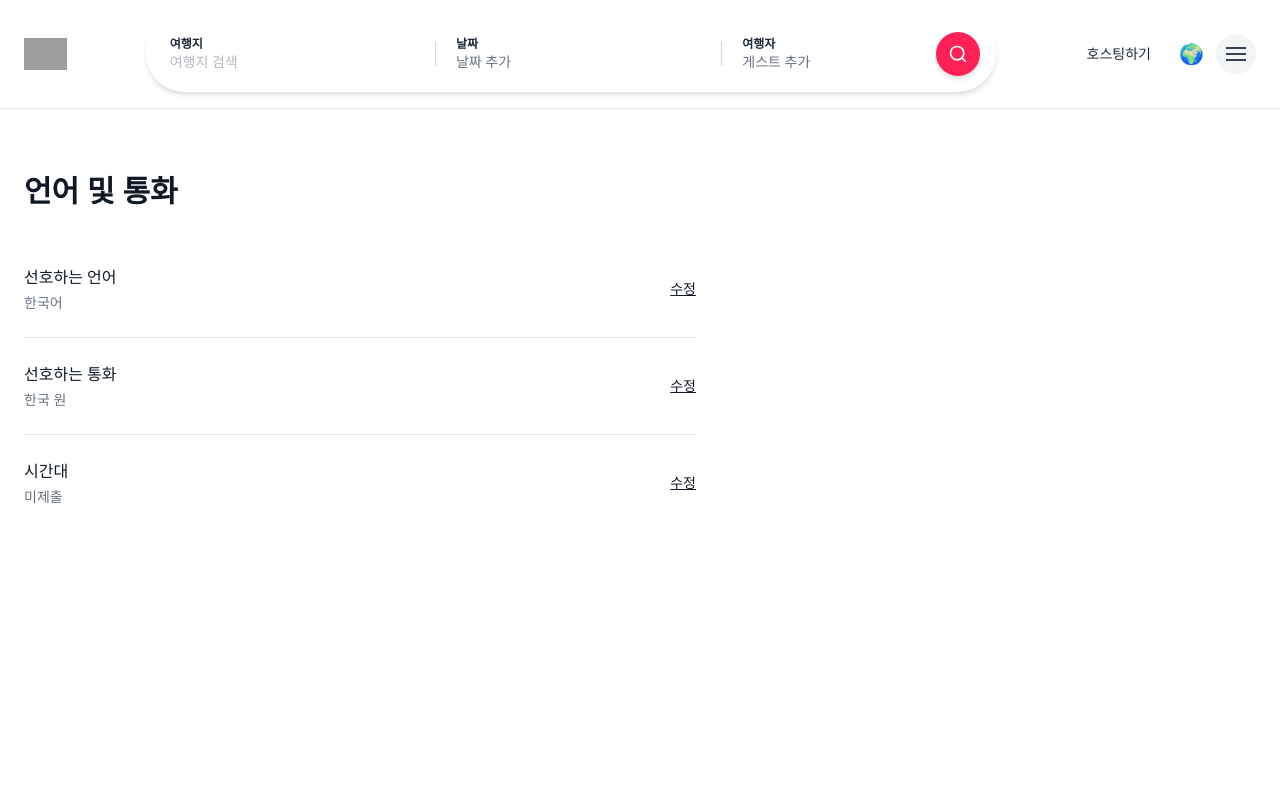
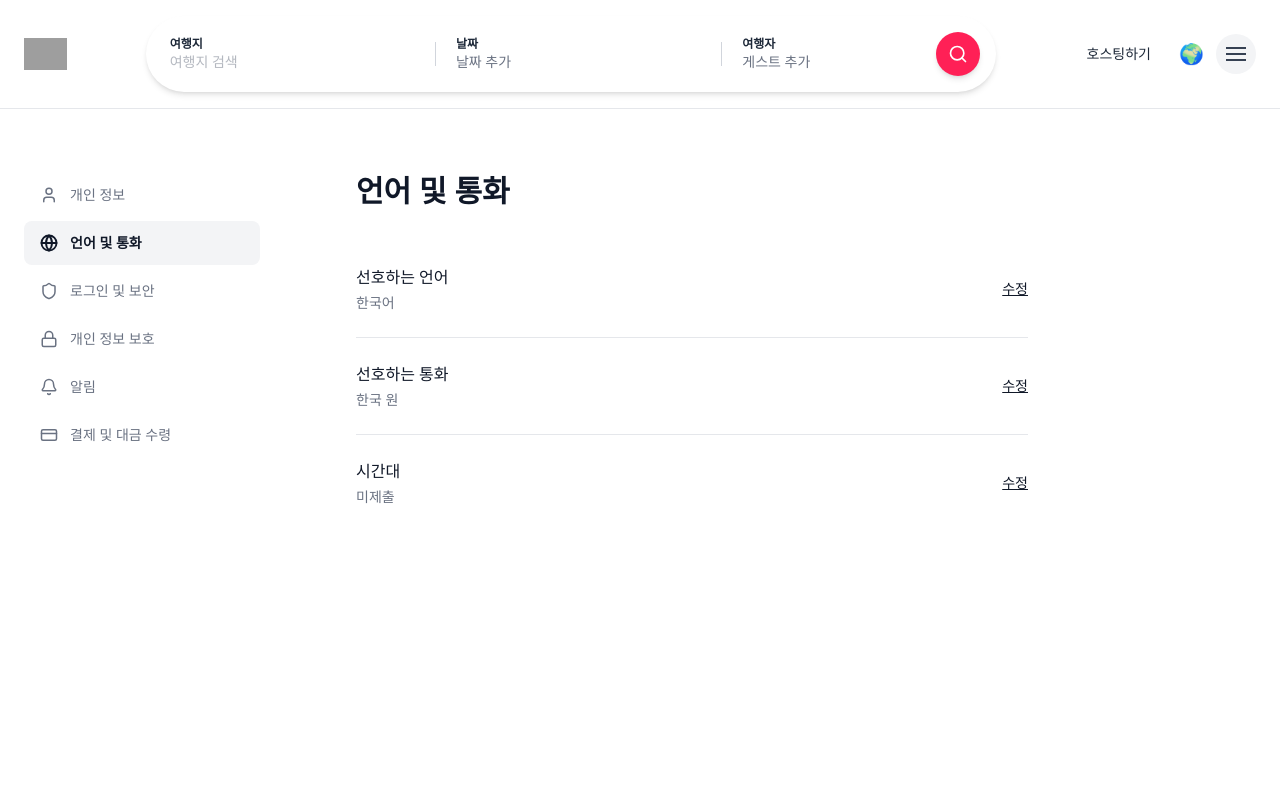
Before and after one commit to dev-burnern/airbnb_clone, a Next.js app in the folder frontend/: page /account/language-and-currency in a window 1280 px wide. Shown: the top 800 px of the page. Built offline with nearby package versions, Linux system fonts and the light colour scheme; grey boxes are pictures that could not be loaded.

Commit message:
🐛 Fix: 계정 설정 페이지 AccountSidebar의 레이아웃 깨짐 및 너비 문제 해결 (#53)

```diff
--- a/frontend/src/app/account/layout.tsx
+++ b/frontend/src/app/account/layout.tsx
@@ -1,9 +1,9 @@
 // src/app/account/layout.tsx 또는 AccountSettingsLayout.tsx
+
 "use client";
 
 import { usePathname } from "next/navigation";
-// AccountSidebar는 UserProfileContent 내에서 직접 렌더링되므로 더 이상 필요하지 않습니다.
-// import { AccountSidebar } from "@/widgets/account-sidebar/AccountSidebar";
+import { AccountSidebar } from "@/widgets/account-sidebar/AccountSidebar"; // 경로는 맞게 수정
 
 export default function AccountSettingsLayout({
   children,
@@ -12,32 +12,23 @@ export default function AccountSettingsLayout({
 }) {
   const pathname = usePathname();
 
-  // 사이드바를 숨길 경로를 정의합니다.
   const pathWithoutSidebar = ["/account/payments-payouts/history", "/account/profile"];
-
-  // 현재 경로가 사이드바를 숨길 경로와 일치하는지 확인합니다.
   const hideSidebar = pathWithoutSidebar.includes(pathname ?? "");
 
-  // AccountSettingsLayout에서는 '계정 관리' 제목을 사용하고 있지 않으므로 제거하거나,
-  // UserProfileContent가 account/profile 경로의 children으로 가정하고 수정합니다.
+  return (
+    <div className="max-w-7xl mx-auto px-6 py-16">
+      <div className="flex flex-col md:flex-row gap-8">
 
-  return (
-    // 고정 문제를 피하기 위해, 이 레이아웃은 최소한의 패딩만 제공하고
-    // sticky 기능을 유발하는 flex-row를 제거하여 children(UserProfileContent)이 단독으로 레이아웃을 잡도록 합니다.
-    // 하지만 Next.js App Router의 layout.tsx 구조를 유지하기 위해 flex 구조는 유지합니다.
-    <div className="max-w-7xl mx-auto px-6 py-16">
+        {!hideSidebar && (
+          <aside className="w-full md:w-[300px] shrink-0 pr-8">
+            <AccountSidebar />
+          </aside>
+        )}
 
-      {/* 이 경로가 /account/profile 이라면 UserProfileContent 내부에서 '프로필' 제목을 표시하므로 여기서는 제목을 제거합니다. */}
-      {/* {!hideSidebar && (
-        <h1 className="text-3xl font-bold mb-12">계정 관리</h1>
-      )} */}
-
-      {/* UserProfileContent가 /account/profile의 내용을 모두 담고 있으므로
-        여기서는 추가적인 flex-row 분할 없이 children을 전체 너비로 렌더링합니다.
-      */}
-      <main className="min-w-0">
-        {children}
-      </main>
+        <main className={`min-w-0 ${!hideSidebar ? 'flex-1' : 'w-full'}`}>
+          {children}
+        </main>
+      </div>
     </div>
   );
 }
--- a/frontend/src/widgets/account-sidebar/AccountSidebar.tsx
+++ b/frontend/src/widgets/account-sidebar/AccountSidebar.tsx
@@ -17,7 +17,7 @@ export const AccountSidebar = () => {
   const pathname = usePathname();
 
   return (
-    <aside className="w-full md:w-[300px] shrink-0 mb-8 md:mb-0 pr-8">
+    <aside className="shrink-0 mb-8 md:mb-0 pr-8">
       <nav className="flex flex-col space-y-1">
         {SIDEBAR_ITEMS.map((item) => {
           const isActive = pathname === item.href;
```
